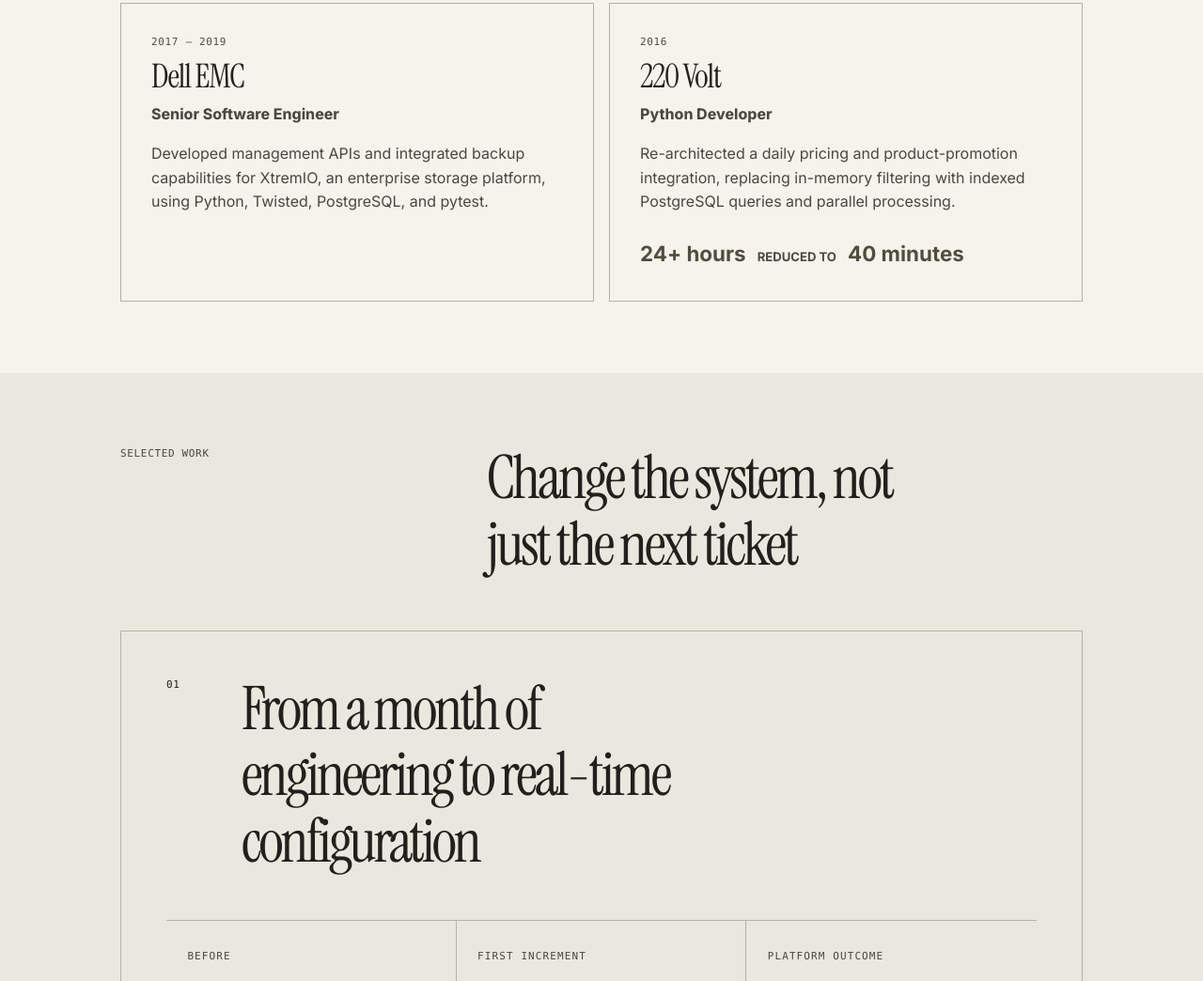
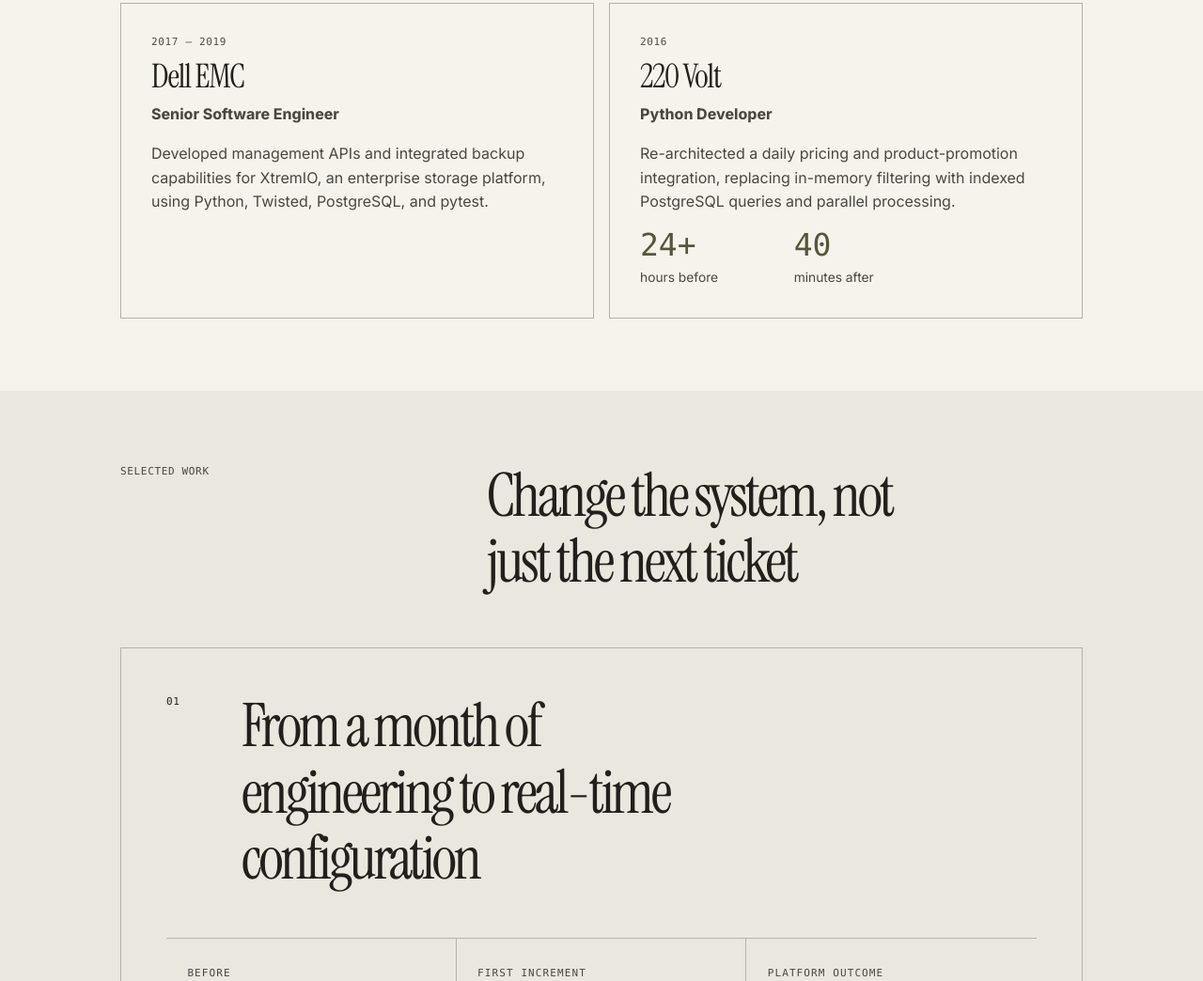
Before and after one commit to vladimirshkoda/vladimirshkoda.github.io, a plain HTML site: page index.html in a window 1280 px wide. Shown: the part 3643-4687 px from the top of the page at 94% size. Drawn offline with Linux system fonts and the light colour scheme; a web font is replaced by a local one.

Commit message:
Match 220 Volt metrics to Quantenna styling

```diff
--- a/index.html
+++ b/index.html
@@ -267,7 +267,16 @@
               Re-architected a daily pricing and product-promotion integration, replacing
               in-memory filtering with indexed PostgreSQL queries and parallel processing.
             </p>
-            <p class="career-outcome"><strong>24+ hours</strong><span>reduced to</span><strong>40 minutes</strong></p>
+            <div class="career-metrics" role="group" aria-label="Integration runtime">
+              <div>
+                <strong>24+</strong>
+                <span>hours before</span>
+              </div>
+              <div>
+                <strong>40</strong>
+                <span>minutes after</span>
+              </div>
+            </div>
           </article>
         </div>
       </section>
--- a/styles.css
+++ b/styles.css
@@ -583,29 +583,9 @@ h1 span {
   font-size: clamp(1.45rem, 3vw, 2.2rem);
 }
 
-.early-grid article > p:not(.career-period, .career-title, .career-outcome),
+.early-grid article > p:not(.career-period, .career-title),
 .education-grid article > p:not(.career-period) {
   color: var(--ink-soft);
-}
-
-.career-outcome {
-  display: flex;
-  flex-wrap: wrap;
-  gap: 0.45rem 0.75rem;
-  align-items: baseline;
-  margin: 1.5rem 0 0;
-}
-
-.career-outcome strong {
-  color: var(--label-ink);
-  font-size: 1.4rem;
-}
-
-.career-outcome span {
-  color: var(--ink-soft);
-  font-size: 0.82rem;
-  font-weight: 700;
-  text-transform: uppercase;
 }
 
 .selected-work {
```
